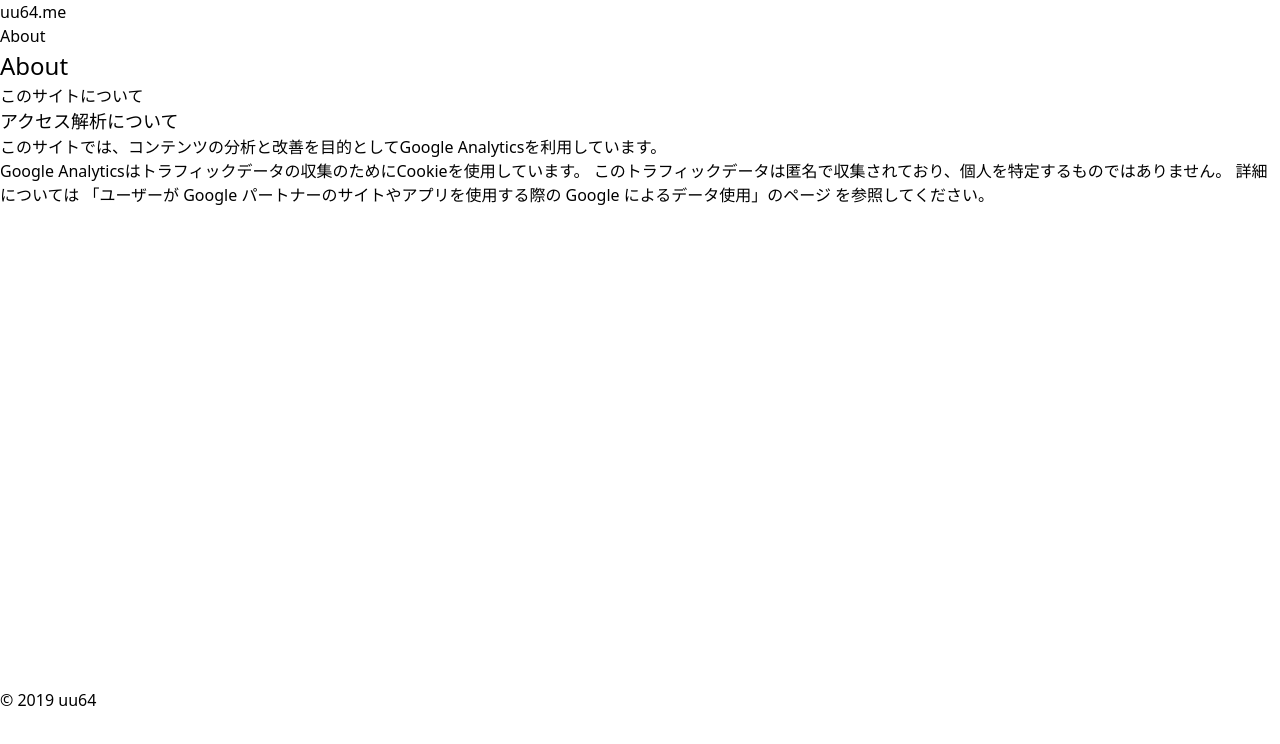
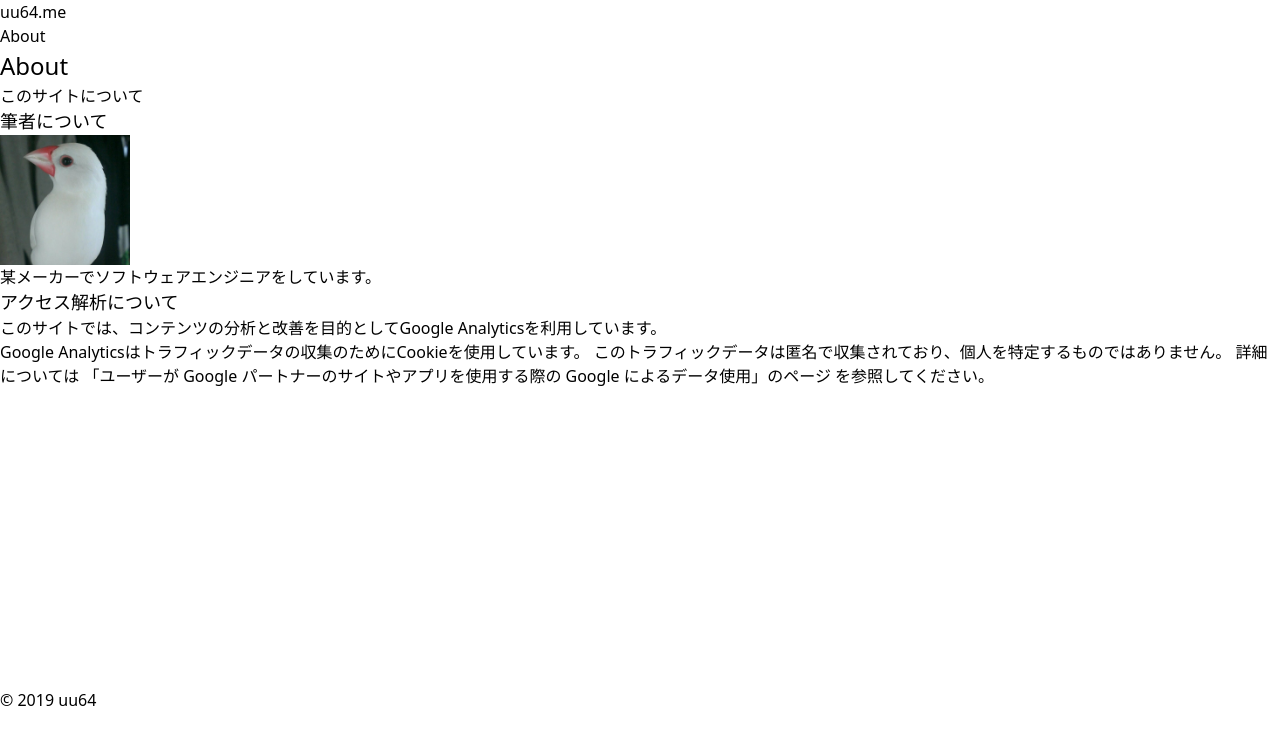
Before and after one commit to uu64/uu64.me, a Next.js app: page /about in a window 1280 px wide. Shown: the top 744 px of the page. Built offline with nearby package versions, Linux system fonts and the light colour scheme.

Commit message:
add: profile

```diff
--- /dev/null
+++ b/components/atoms/AAvatarImage.tsx
@@ -0,0 +1,22 @@
+import React from "react";
+
+interface Props {
+  src: string;
+  alt: string;
+  width: number;
+}
+
+const AAvatarImage: React.FC<Props> = (props: Props) => {
+  const { src, alt, width } = props;
+  const style = {
+    width,
+    height: width,
+  }
+  return (
+    <>
+      <img className="rounded-full p-4" style={style} src={src} alt={alt} />
+    </>
+  );
+};
+
+export default AAvatarImage;
--- a/components/atoms/AImage.tsx
+++ b/components/atoms/AImage.tsx
@@ -2,8 +2,8 @@ import React from "react";
 
 interface Props {
   src: string;
-  title: string;
   alt: string;
+  title?: string;
 }
 
 const AImage: React.FC<Props> = (props: Props) => {
--- /dev/null
+++ b/components/molecules/MProfile.tsx
@@ -0,0 +1,17 @@
+import React from "react";
+import AAvatarImage from "@/components/atoms/AAvatarImage";
+
+const MProfile: React.FC = () => {
+  return (
+     <>
+      <div className="flex justify-center">
+        <AAvatarImage src="icon.jpg" alt="profile" width={130} />
+      </div>
+      <p>
+        某メーカーでソフトウェアエンジニアをしています。
+      </p>
+    </>
+  );
+};
+
+export default MProfile;
--- a/pages/about/index.mdx
+++ b/pages/about/index.mdx
@@ -1,7 +1,11 @@
+import MProfile from "@/components/molecules/MProfile";
 import TAboutLayout from "@/components/templates/TAboutLayout";
 
 <TAboutLayout>
 
+### 筆者について
+
+<MProfile />
 
 ### アクセス解析について
 
```
